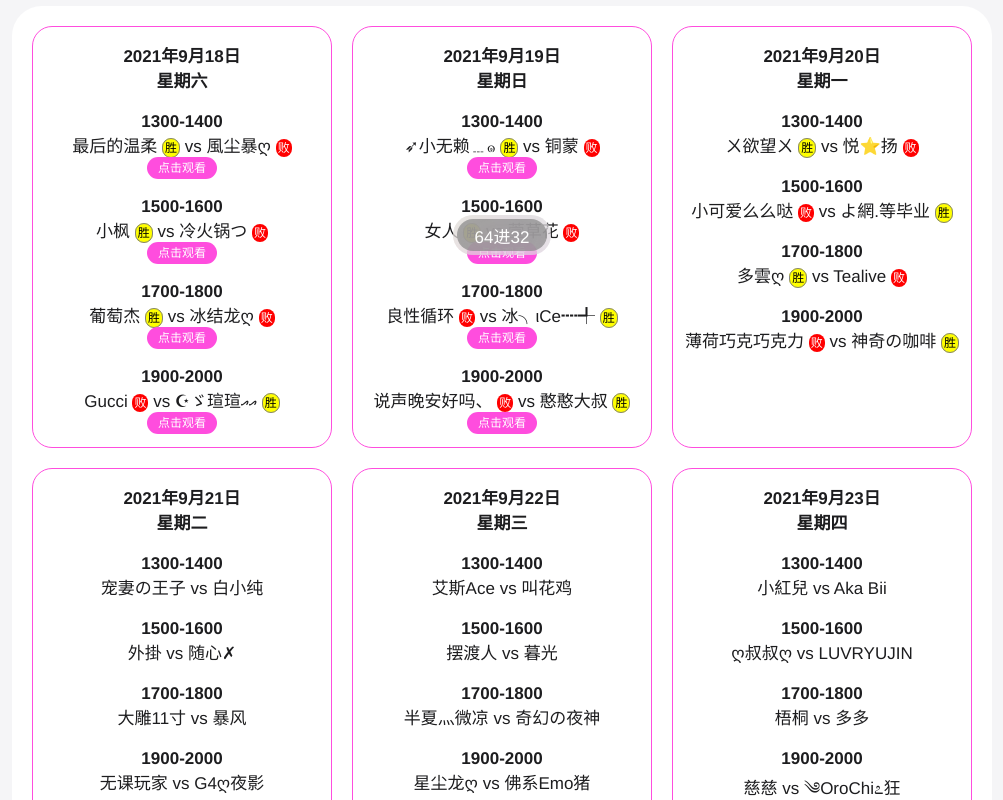
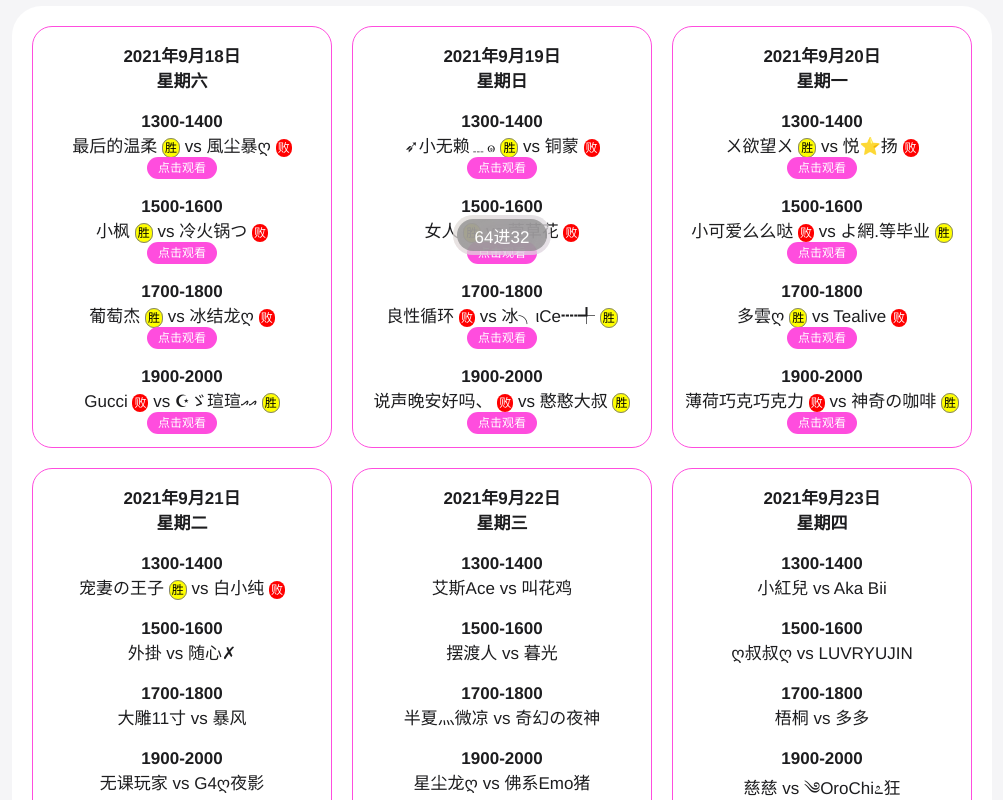
Before and after one commit to FantasyDDTank/old2, a plain HTML site: page Tec.html in a window 1280 px wide. Shown: the part 536-1336 px from the top of the page, without its empty margins (138-1141 px from the left). Drawn offline with Linux system fonts and the light colour scheme.

Commit message:
Add files via upload

```diff
--- a/Tec.html
+++ b/Tec.html
@@ -227,21 +227,29 @@
                                     <b>1300-1400</b>
                                     <br>
                                     ㄨ欲望ㄨ <a class="win">胜</a> vs 悦⭐扬 <a class="loss">败</a>
+                                    <br>
+                                    <a href="https://youtu.be/NSGRX1-wBxI" class="video">点击观看</a>
 
                                     <br><br>
                                     <b>1500-1600</b>
                                     <br>
                                     小可爱么么哒 <a class="loss">败</a> vs よ網.等毕业 <a class="win">胜</a>
+                                    <br>
+                                    <a href="https://youtu.be/oUeY7w3JRJU" class="video">点击观看</a>
 
                                     <br><br>
                                     <b>1700-1800</b>
                                     <br>
                                     多雲ღ <a class="win">胜</a> vs Tealive <a class="loss">败</a>
+                                    <br>
+                                    <a href="https://youtu.be/32bz1P0NBlI" class="video">点击观看</a>
 
                                     <br><br>
                                     <b>1900-2000</b>
                                     <br>
                                     薄荷巧克巧克力 <a class="loss">败</a> vs 神奇の咖啡 <a class="win">胜</a>
+                                    <br>
+                                    <a href="https://youtu.be/liC5GhrM-bA" class="video">点击观看</a>
                                 </div>
 
                                 <div class="text">
@@ -254,7 +262,7 @@
                                     <br><br>
                                     <b>1300-1400</b>
                                     <br>
-                                    宠妻の王子 vs 白小纯
+                                    宠妻の王子 <a class="win">胜</a> vs 白小纯 <a class="loss">败</a>
 
                                     <br><br>
                                     <b>1500-1600</b>
```
